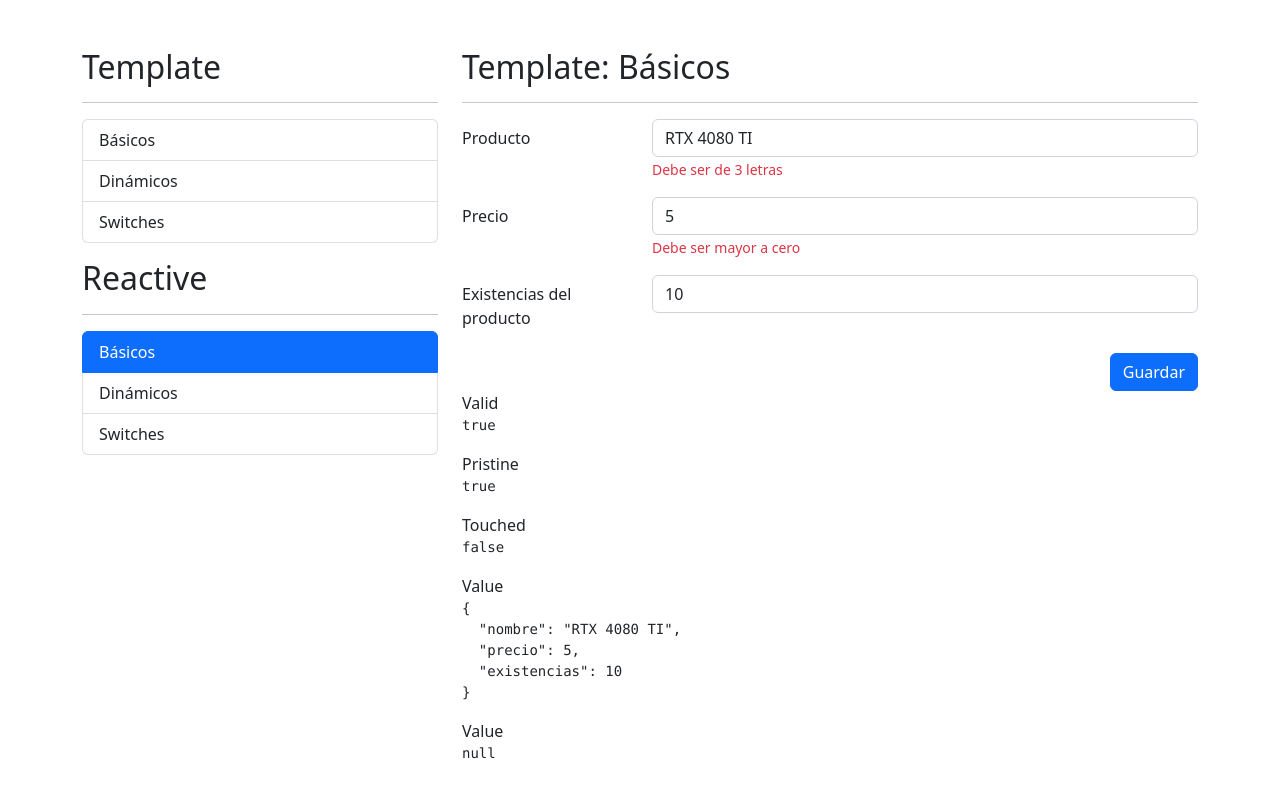
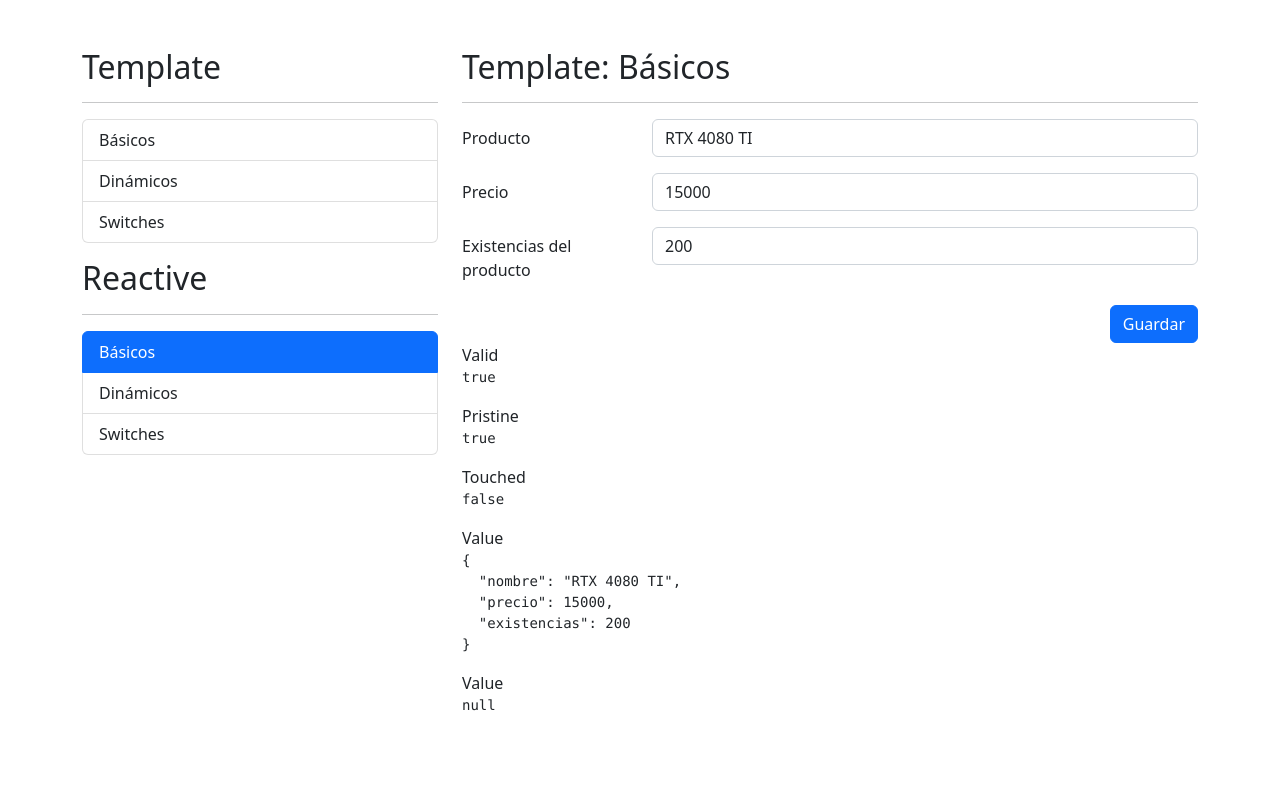
Before and after one commit to serdel1979/formulariosAngular, an Angular app: page /reactive/basicos in a window 1280 px wide. Built offline with nearby package versions, Linux system fonts and the light colour scheme.

Commit message:
formularios reactivos

```diff
--- a/src/app/reactive/basicos/basicos.component.html
+++ b/src/app/reactive/basicos/basicos.component.html
@@ -5,7 +5,7 @@
 <div class="row">
     <div class="col">
 
-        <form autocomplete="off" [formGroup]="miFormulario">
+        <form (ngSubmit)="guardar()" autocomplete="off" [formGroup]="miFormulario">
             <!--Campo Producto-->
             <div class="mb-3 row">
                 <label class="col-sm-3 col-form-label">Producto</label>
@@ -14,7 +14,7 @@
                     <input type="text" class="form-control" placeholder="Nombre del producto"
                     formControlName="nombre">
 
-                    <span class="form-text text-danger">Debe
+                    <span *ngIf="campoNoEsValido('nombre')"  class="form-text text-danger">Debe
                         ser de 3 letras</span>
                 </div>
             </div>
@@ -26,7 +26,7 @@
                     <input type="number" class="form-control"  placeholder="Precio del producto"
                     formControlName="precio">
 
-                    <span class="form-text text-danger">Debe ser mayor a cero</span>
+                    <span *ngIf="campoNoEsValido('precio')" class="form-text text-danger">Debe ser mayor a cero</span>
 
                 </div>
             </div>
@@ -38,13 +38,18 @@
                     <input type="number" class="form-control"
                     placeholder="Existencias del producto"
                     formControlName="existencias">
+
+
+                    <span *ngIf="campoNoEsValido('existencias')" class="form-text text-danger">Debe ser mayor a cero</span>
+
                 </div>
             </div>
 
             <div class="row">
                 <div class="col">
                     <button type="submit"
-                        class="btn btn-primary float-end">
+                        class="btn btn-primary float-end"
+                        >
                         Guardar
                     </button>
                 </div>
--- a/src/app/reactive/basicos/basicos.component.ts
+++ b/src/app/reactive/basicos/basicos.component.ts
@@ -1,12 +1,12 @@
 import { Component, OnInit } from '@angular/core';
-import { FormGroup, FormControl, FormBuilder } from '@angular/forms';
+import { FormGroup, FormControl, FormBuilder, Validator, Validators } from '@angular/forms';
 
 @Component({
   selector: 'app-basicos',
   templateUrl: './basicos.component.html',
   styleUrls: ['./basicos.component.css']
 })
-export class BasicosComponent {
+export class BasicosComponent implements OnInit {
 
 
   //miFormulario: FormGroup = new FormGroup({
@@ -16,15 +16,35 @@
   //})
 
   miFormulario: FormGroup = this.fb.group({
-    'nombre': ['RTX 4080 TI'],
-    'precio': [5],
-    'existencias': [10]
+    'nombre': ['', [Validators.required, Validators.minLength(3)]],
+    'precio': [, [Validators.required, Validators.min(0)]],
+    'existencias': [,[Validators.required, Validators.min(0)]]
   });
+
 
   constructor(private fb: FormBuilder) { }
 
+  ngOnInit(): void {
+    this.miFormulario.setValue({
+      nombre: 'RTX 4080 TI',
+      precio: 15000,
+      existencias: 200
+    })
+  }
+
+  campoNoEsValido(campo: string){
+    return this.miFormulario.controls[`${campo}`].errors && this.miFormulario.controls[`${campo}`].touched?true:false
+  }
 
 
+  guardar(){
+    if(this.miFormulario.invalid){
+      this.miFormulario.markAllAsTouched();
+      return;
+    }
+    console.log(this.miFormulario.value);
+    this.miFormulario.reset();
+  }
 
 
 
```
